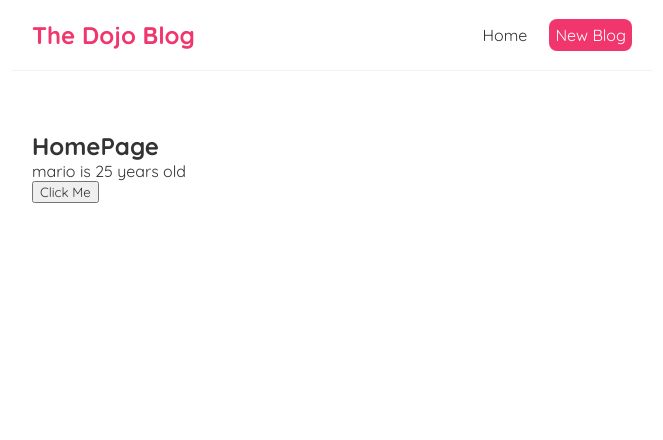
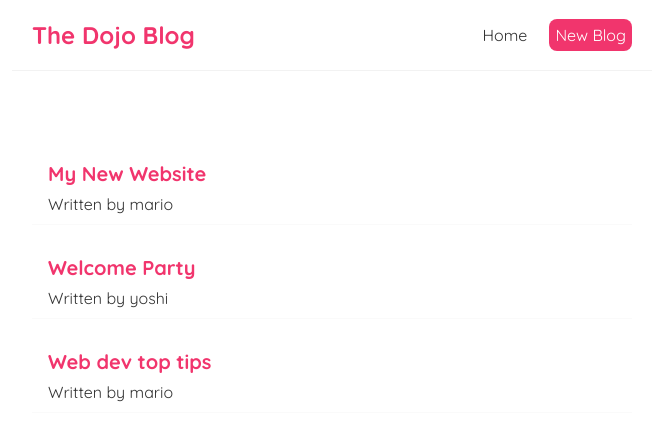
Before and after one commit to Chukwuka1488/Blog-with-React, a React (Create React App) app in the folder dojo-blog/: page / in a window 1280 px wide. Shown: the top 440 px of the page, without its empty margins (308-971 px from the left). Built offline with nearby package versions, Linux system fonts and the light colour scheme.

Commit message:
outputting lists using map method

```diff
--- a/dojo-blog/src/Home.js
+++ b/dojo-blog/src/Home.js
@@ -1,22 +1,37 @@
 import { useState } from 'react';
 
 const Home = () => {
-  // let name = 'mario';
-  const [name, setName] = useState('mario');
-  const [age, setAge] = useState(25);
-  const handleClick = (e) => {
-    // name = 'luigi';
-    setName('luigi');
-    setAge(30);
-  };
+  //   let name = 'Mario';
+  const [blogs, setBlogs] = useState([
+    {
+      title: 'My New Website',
+      body: 'lorem ipsum ...',
+      author: 'mario',
+      id: 1,
+    },
+    {
+      title: 'Welcome Party',
+      body: 'lorem ipsum ...',
+      author: 'yoshi',
+      id: 2,
+    },
+    {
+      title: 'Web dev top tips',
+      body: 'lorem ipsum ...',
+      author: 'mario',
+      id: 3,
+    },
+  ]);
+
 
   return (
     <div className='home'>
-      <h2>HomePage</h2>
-      <p>
-        {name} is {age} years old
-      </p>
-      <button onClick={handleClick}>Click Me</button>
+      {blogs.map((blog) => (
+        <div className='blog-preview' key={blog.id}>
+          <h2>{blog.title}</h2>
+          <p>Written by {blog.author}</p>
+        </div>
+      ))}
     </div>
   );
 };
--- a/dojo-blog/src/index.css
+++ b/dojo-blog/src/index.css
@@ -33,3 +33,18 @@
   margin: 40px auto;
   padding: 20px;
 }
+
+/* blog previews / list */
+.blog-preview {
+  padding: 10px 16px;
+  margin: 20px 0;
+  border-bottom: 1px solid #fafafa;
+}
+.blog-preview:hover {
+  box-shadow: 1px 3px 5px rgba(0, 0, 0, 0.1);
+}
+.blog-preview h2 {
+  font-size: 20px;
+  color: #f1356d;
+  margin-bottom: 8px;
+}
```
